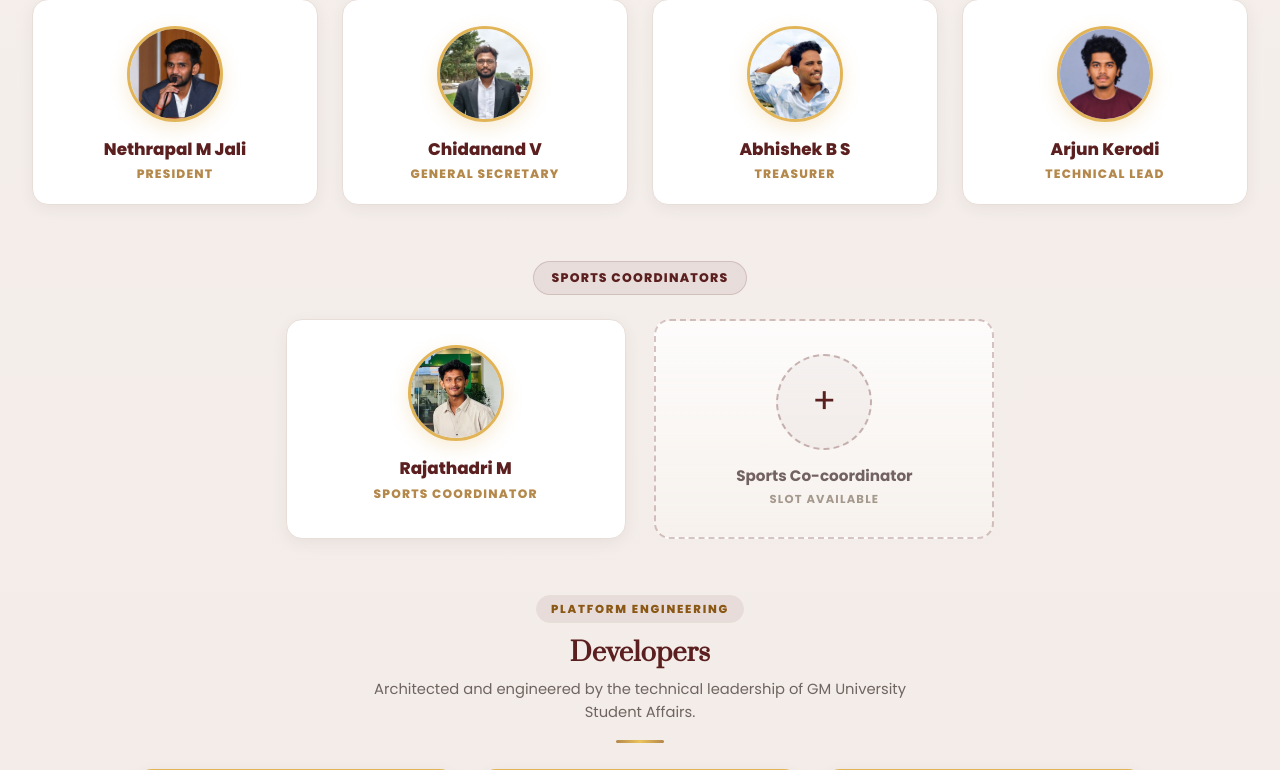
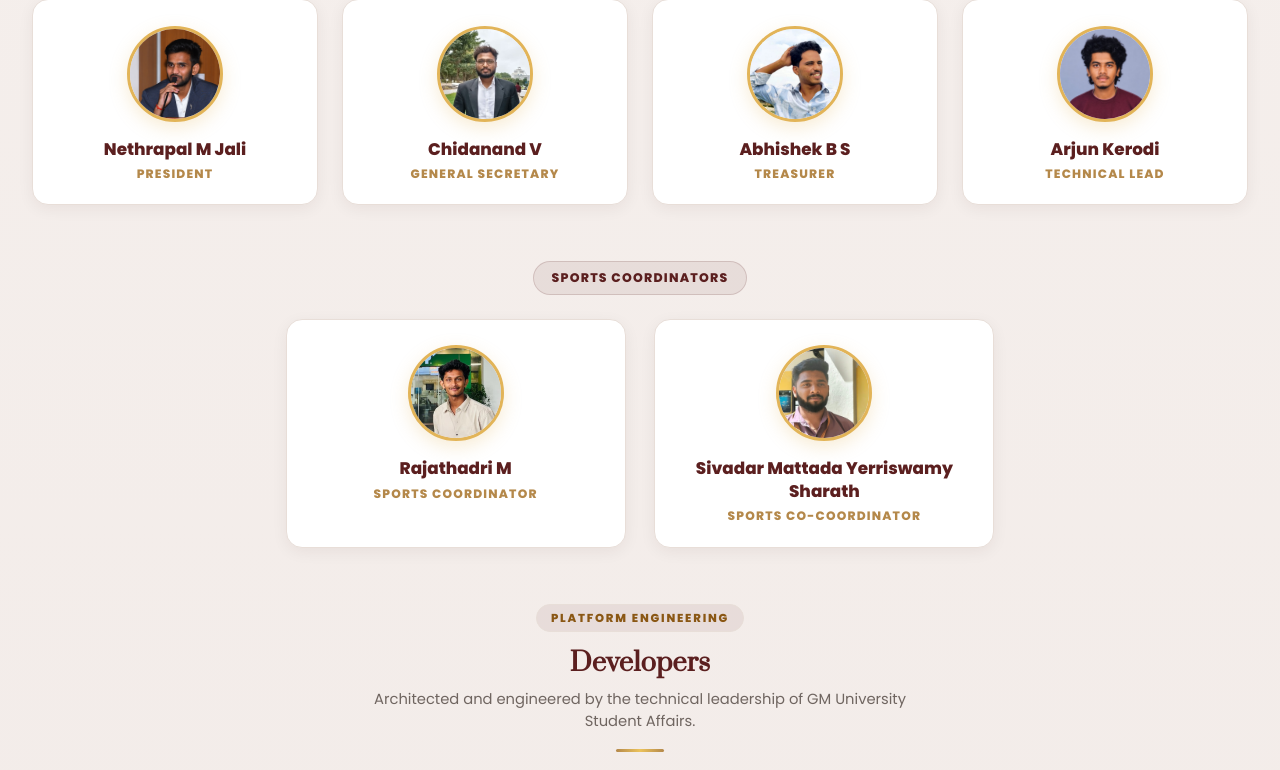
Before and after one commit to Nethrapalmjali/league4, a Flask app: page / in a window 1280 px wide. Shown: the part 1888-2658 px from the top of the page. Run offline with Flask 3, Linux system fonts and the light colour scheme.

Commit message:
Add Sivadar Mattada Yerriswamy Sharath as Sports Co-coordinator with official portrait

```diff
--- a/templates/index.html
+++ b/templates/index.html
@@ -196,12 +196,13 @@
         <p class="person__role">Sports Coordinator</p>
       </div>
 
-      <div class="person person--placeholder">
-        <div class="person__photo person__photo--placeholder">
-          <span>+</span>
+      <!-- 2: Sivadar Mattada Yerriswamy Sharath -->
+      <div class="person">
+        <div class="person__photo">
+          <img src="{{ url_for('static', filename='committee/sharath_smy.png') }}" alt="Sivadar Mattada Yerriswamy Sharath">
         </div>
-        <h3 class="person__name">Sports Co-coordinator</h3>
-        <p class="person__role">Slot Available</p>
+        <h3 class="person__name">Sivadar Mattada Yerriswamy Sharath</h3>
+        <p class="person__role">Sports Co-coordinator</p>
       </div>
     </div>
   </div>
```
Also changed, not shown: static/committee/sharath_smy.png (added), static/committee/sivadar_mattada_sharath.png (added).
